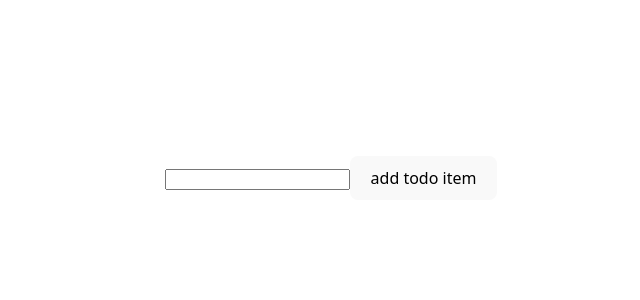
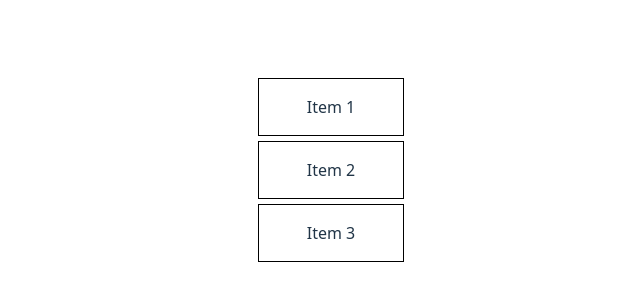
Before and after one commit to ollewarne/react-todo, a React (Vite) app: page / in a window 1280 px wide. Shown: the part 230-530 px from the top of the page, without its empty margins (309-949 px from the left). Built offline with nearby package versions, Linux system fonts and the light colour scheme.

Commit message:
dragable reordering test

```diff
--- a/src/App.jsx
+++ b/src/App.jsx
@@ -1,27 +1,73 @@
-import { useState } from 'react'
+import { useRef, useState } from 'react'
 import './App.css'
 
 function App() {
 
-    const [todos, setTodos] = useState([]);
-    const [inputValue, setInputValue] = useState("");
-
-    function removeTodo(toRemove) {
-        const newTodos = todos.filter(todo => todo !== toRemove)
-        setTodos(newTodos)
-    }
-
     return (
-        <>
-            <ul className='todoList' onClick={(e) => {removeTodo(e.target.textContent) }}>
-                {
-                    todos.filter(todo => todo).map(todo => <li key={todo}>{todo}</li>)
-                }
-            </ul>
-            <input type="text" onChange={(e) => {setInputValue(e.target.value)}} />
-            <button onClick={() => setTodos([...todos, inputValue])}>add todo item</button>
-        </>
+        <TodoList />
     )
 }
 
 export default App
+
+function TodoList() {
+    const [todos, setTodos] = useState([
+        { id: 1, text: 'Item 1' },
+        { id: 2, text: 'Item 2' },
+        { id: 3, text: 'Item 3' }
+    ])
+
+    const draggedIndexRef = useRef(null);
+
+    function handleDragStart(e, index) {
+        draggedIndexRef.current = index;
+        e.dataTransfer.effectAllowed = 'move';
+    }
+
+    function handleDragOver(e) {
+        e.preventDefault();
+        e.dataTransfer.dropEffect = 'move';
+    }
+
+    function handleDrop(e) {
+        e.preventDefault();
+        draggedIndexRef.current = null;
+    }
+
+    function handleDragEnter(e, dropIndex) {
+        const dragIndex = draggedIndexRef.current;
+
+        if (dragIndex === dropIndex || dragIndex === null) return;
+
+        const newTodos = [...todos];
+        const [removed] = newTodos.splice(dragIndex, 1);
+        newTodos.splice(dropIndex, 0, removed);
+
+        setTodos(newTodos);
+        draggedIndexRef.current = dropIndex;
+    }
+
+    function handleDragEnd() {
+        draggedIndexRef.current = null;
+    }
+
+    return (
+        <div>
+            {todos.map((todo, index) => (
+                <div
+                    key={todo.id}
+                    draggable={true}
+                    onDragStart={(e) => handleDragStart(e, index)}
+                    onDragOver={handleDragOver}
+                    onDragEnter={(e) => handleDragEnter(e, index)}
+                    onDrop={(e) => handleDrop(e, index)}
+                    onDragEnd={handleDragEnd}
+                    style={{ padding: '16px 48px 16px 48px', margin: '5px', border: '1px solid black', transition: 'all 0.2s ease' }}
+                >
+                    {todo.text}
+                </div>
+            ))}
+        </div>
+    )
+
+}
```
